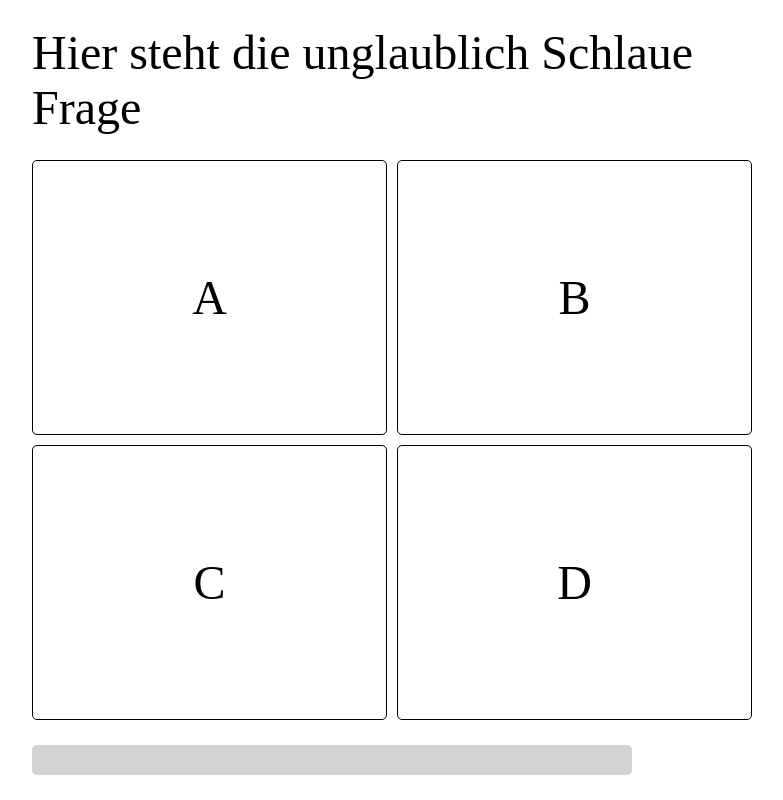
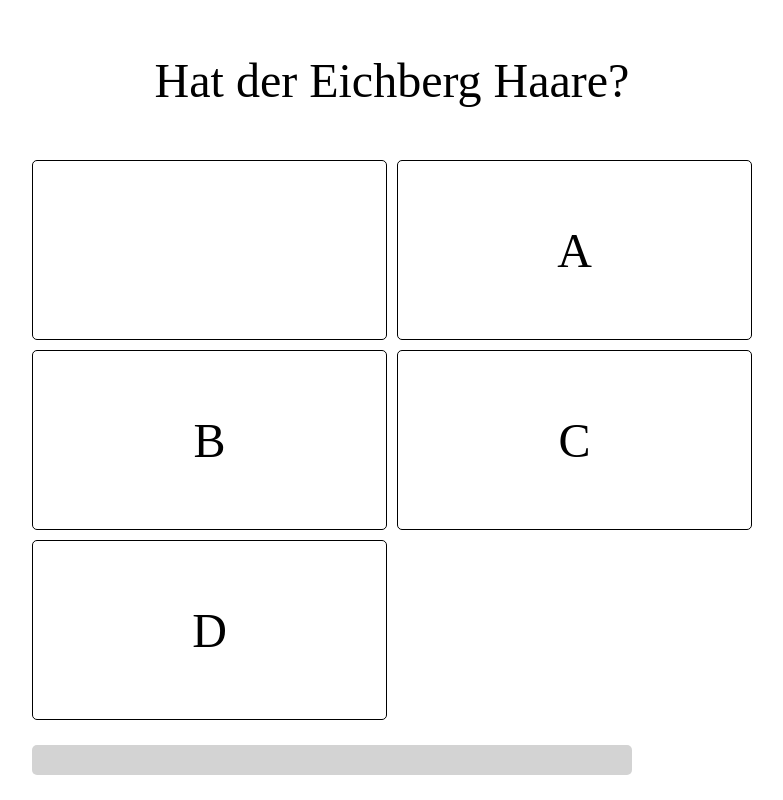
Before and after one commit to PaulSchmidt0/VerteilteSysteme-Quiz, a plain HTML site: page player/questions/index.html in a window 1280 px wide. Shown: the whole page, without its empty margins (248-1031 px from the left). Drawn offline with Linux system fonts and the light colour scheme.

Commit message:
Update index.html

```diff
--- a/player/questions/index.html
+++ b/player/questions/index.html
@@ -3,17 +3,18 @@
 <head>
     <meta charset="UTF-8">
     <meta name="viewport" content="width=device-width, initial-scale=1.0">
-    <title>Document</title>
+    <title>Questions</title>
     <link rel="stylesheet" href="styles.css">
 </head>
 <body>
     <div class="main">
-        <div class="head">Hier steht die unglaublich Schlaue Frage</div>
+        <div class="head">Hat der Eichberg Haare?</div>
         <div class="container">
-            <div class="box" id="Box1" onclick="expandBox1()">A</div>
-            <div class="box" id="Box2" onclick="expandBox2()">B</div>
-            <div class="box" id="Box3" onclick="expandBox3()">C</div>
-            <div class="box" id="Box4" onclick="expandBox4()">D</div>
+            <div class="box" id="Box"></div>
+            <div class="box" id="Box1" onclick="expandBox(this, 1)">A</div>
+            <div class="box" id="Box2" onclick="expandBox(this, 2)">B</div>
+            <div class="box" id="Box3" onclick="expandBox(this, 3)">C</div>
+            <div class="box" id="Box4" onclick="expandBox(this, 4)">D</div>
         </div>
         <div class="progress-container">
             <div id="progress-bar"></div>
```
